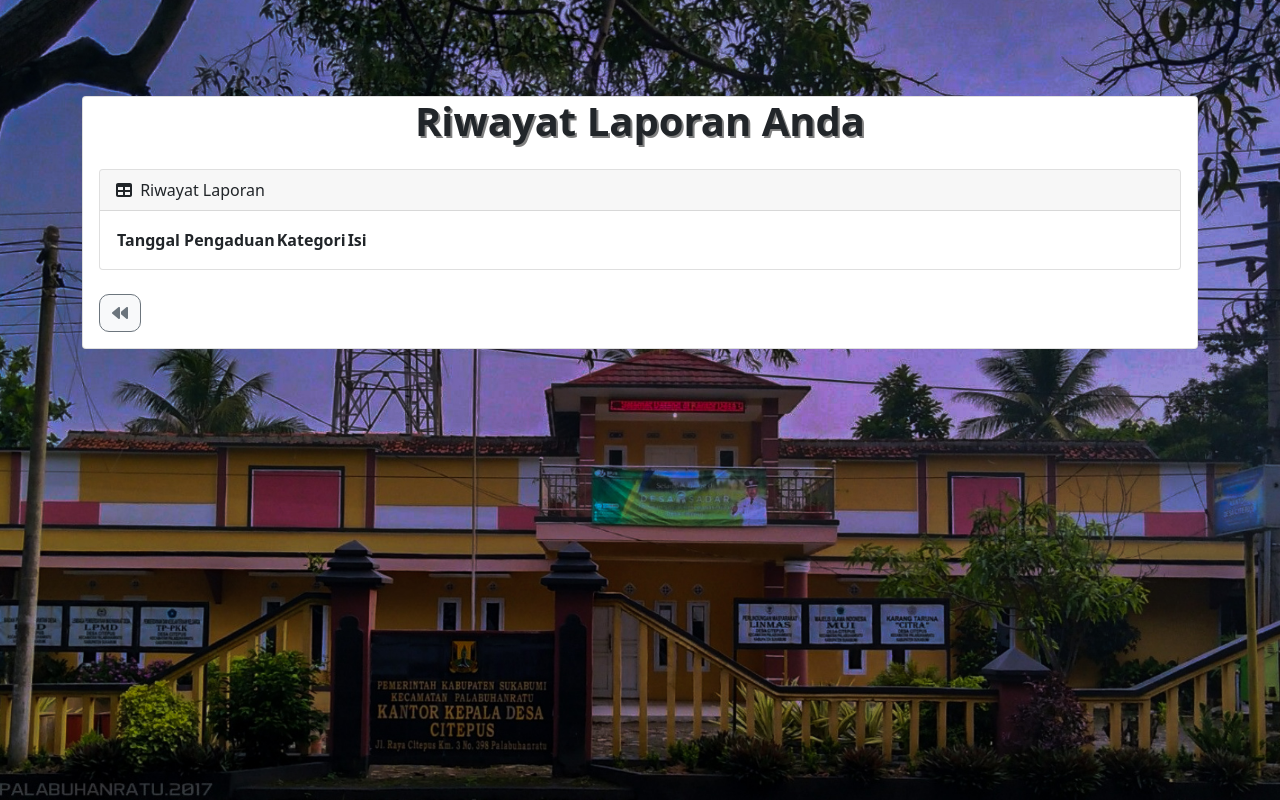
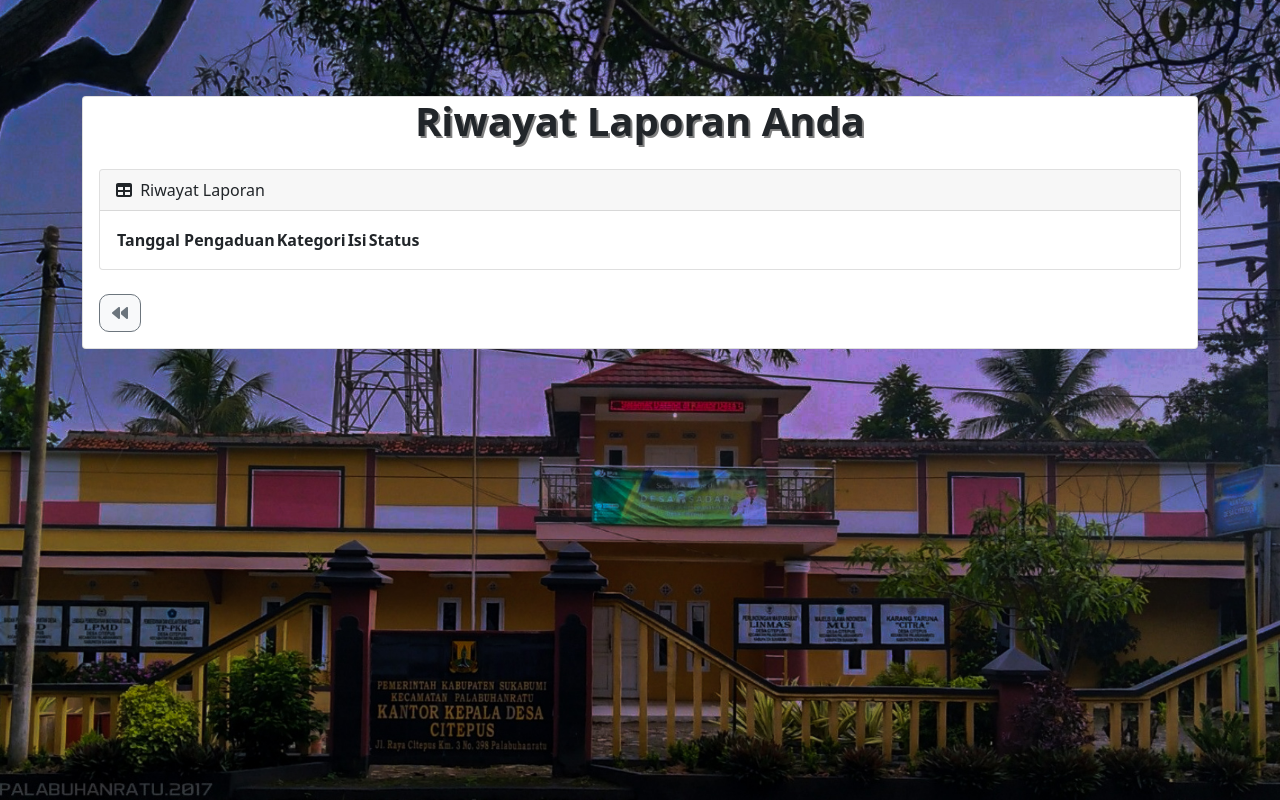
Before and after one commit to baguspradita/LaporinAja, a CodeIgniter app: page /bagus_pengaduan/C_bagusUser/riwayat in a window 1280 px wide. Run offline with CodeIgniter, Linux system fonts and the light colour scheme; data that the repository does not hold is empty; some libraries are stand-ins or nearby versions.

Commit message:
Update V_bagusRiwayat.php

```diff
--- a/application/views/V_bagusRiwayat.php
+++ b/application/views/V_bagusRiwayat.php
@@ -20,6 +20,7 @@
                             <th>Tanggal Pengaduan</th>
                             <th>Kategori</th>
                             <th>Isi</th>
+                            <th>Status</th>
 
 
                         </tr>
@@ -33,6 +34,17 @@
                             <td><?= $r['tanggal_pengaduan'] ?></td>
                             <td><?= $r['kategori'] ?></td>
                             <td><?= $r['isi_laporan'] ?></td>
+                            <td>
+                                <?php
+                        if ($r['status'] == '0') {
+                            echo 'Belum di tanggapi';
+                        } else if ($r['status'] == 'proses') {
+                            echo 'Proses';
+                        } else if ($r['status'] == 'selesai') {
+                            echo 'Selsai';
+                        }
+                        ?>
+                            </td>
 
                         </tr>
                         <?php endforeach; ?>
```
